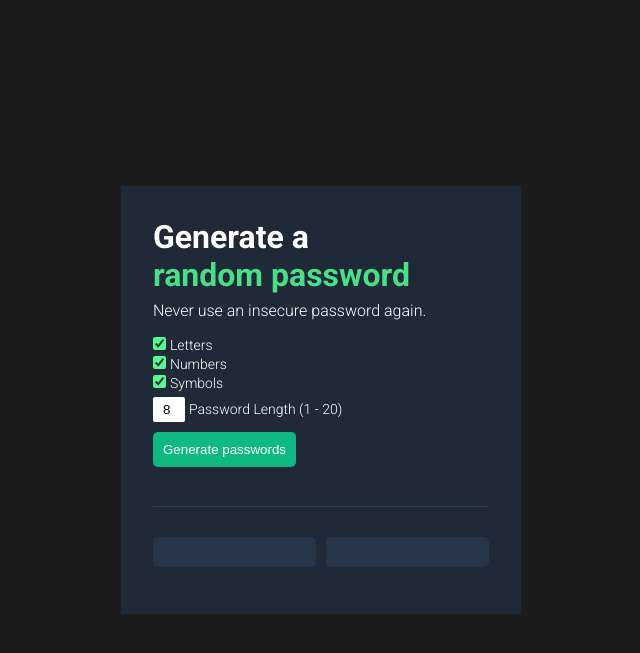
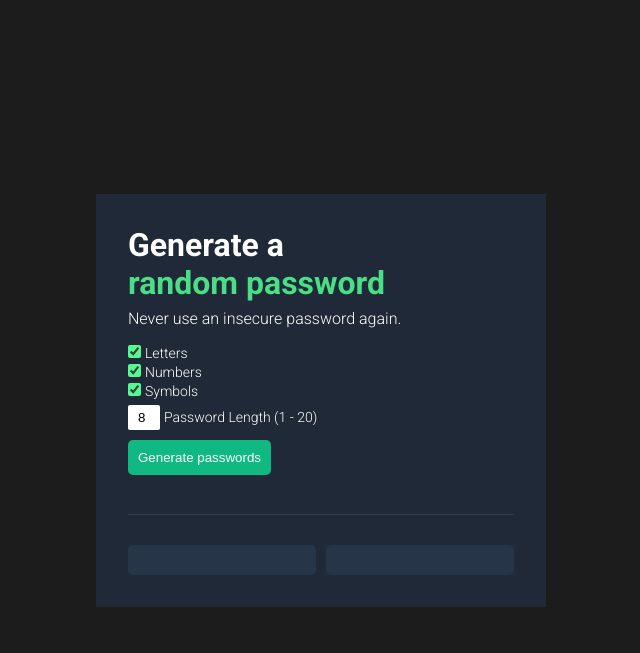
Before and after one commit to cnnsilveira/password-generator, a PHP site: page / in a window 1280 px wide. Shown: the top 653 px of the page, without its empty margins (319-959 px from the left). Run offline with PHP 8.4, Linux system fonts and the light colour scheme.

Commit message:
final adjustments

```diff
--- a/css/style.css
+++ b/css/style.css
@@ -22,7 +22,7 @@ main {
     padding: 2rem;
     background: #1F2937;
     width: 90%;
-    max-width: 400px;
+    max-width: 450px;
 }
 .title-wrap {
     margin-bottom: 15px;
@@ -81,7 +81,7 @@ main {
     justify-content: space-between;
 }
 .pw-wrap > div {
-    margin: 30px 0 15px;
+    margin: 30px 0 0;
     width: calc(50% - 5px);
     height: 30px;
     border-radius: 5px;
```
